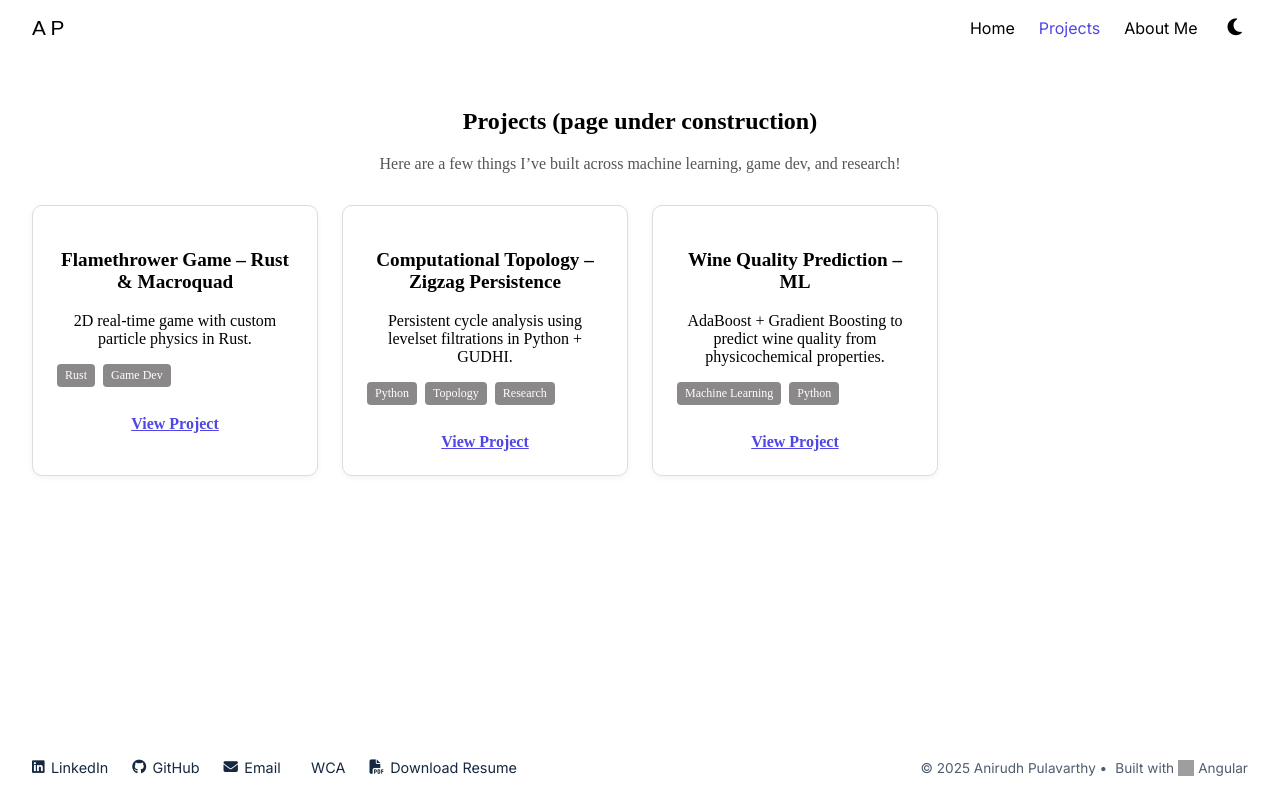
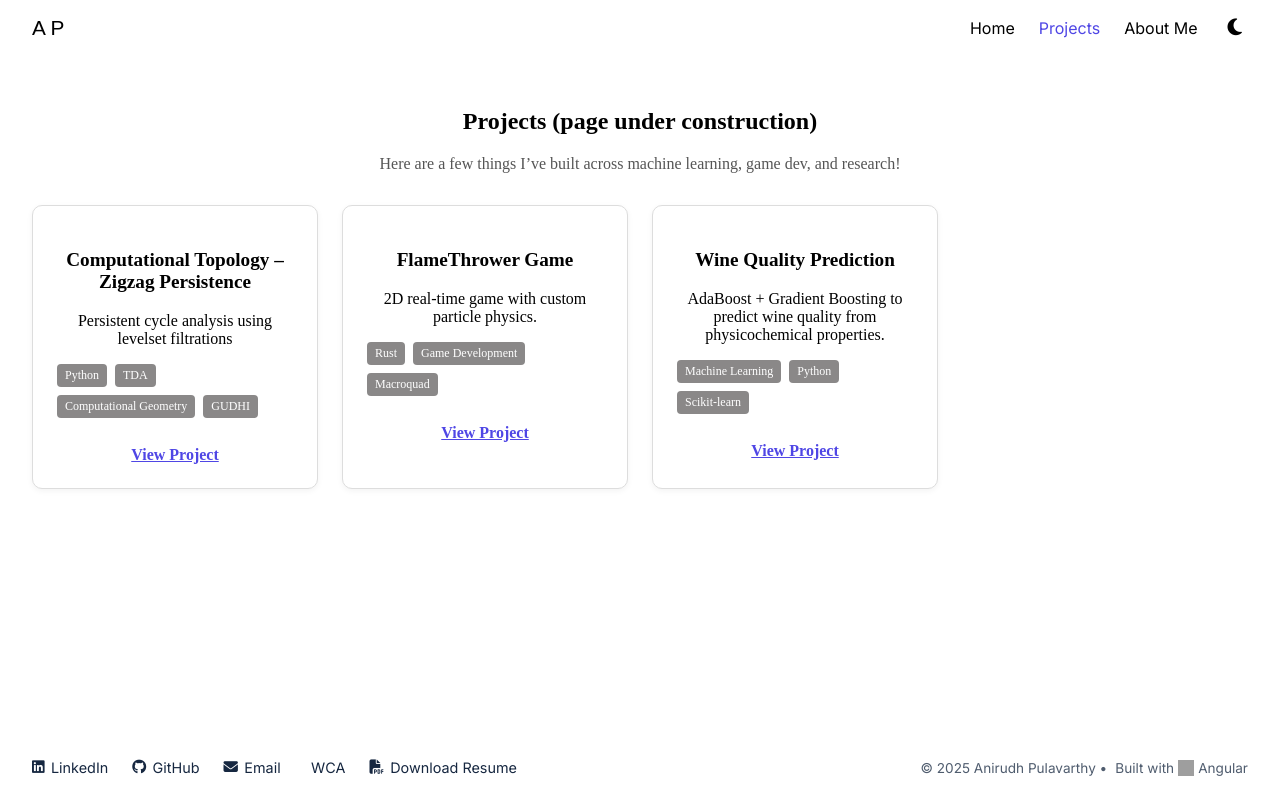
Before and after one commit to anirudh-pulavarthy/DevChronicles, an Angular app: page /projects in a window 1280 px wide. Built offline with nearby package versions, Linux system fonts and the light colour scheme; grey boxes are pictures that could not be loaded; some icons are missing.

Commit message:
updated project hyperlinks

```diff
--- a/src/app/pages/projects/project-data.ts
+++ b/src/app/pages/projects/project-data.ts
@@ -9,21 +9,21 @@ export interface Project {
 
   export const PROJECTS: Project[] = [
     {
-      title: 'Flamethrower Game – Rust & Macroquad',
-      description: '2D real-time game with custom particle physics in Rust.',
-      link: 'https://github.com/anirudh-pulavarthy',
-      tags: ['Rust', 'Game Dev']
+      title: 'Computational Topology – Zigzag Persistence',
+      description: 'Persistent cycle analysis using levelset filtrations',
+      link: 'https://github.com/taohou01/LvlsetPersCyc',
+      tags: ['Python', 'TDA', 'Computational Geometry', 'GUDHI']
     },
     {
-      title: 'Computational Topology – Zigzag Persistence',
-      description: 'Persistent cycle analysis using levelset filtrations in Python + GUDHI.',
-      link: 'https://github.com/anirudh-pulavarthy',
-      tags: ['Python', 'Topology', 'Research']
+      title: 'FlameThrower Game',
+      description: '2D real-time game with custom particle physics.',
+      link: 'https://github.com/anirudh-pulavarthy/FlameThrower',
+      tags: ['Rust', 'Game Development', 'Macroquad']
     },
     {
-      title: 'Wine Quality Prediction – ML',
+      title: 'Wine Quality Prediction',
       description: 'AdaBoost + Gradient Boosting to predict wine quality from physicochemical properties.',
       link: 'https://github.com/anirudh-pulavarthy',
-      tags: ['Machine Learning', 'Python']
+      tags: ['Machine Learning', 'Python', 'Scikit-learn']
     }
   ];
```
